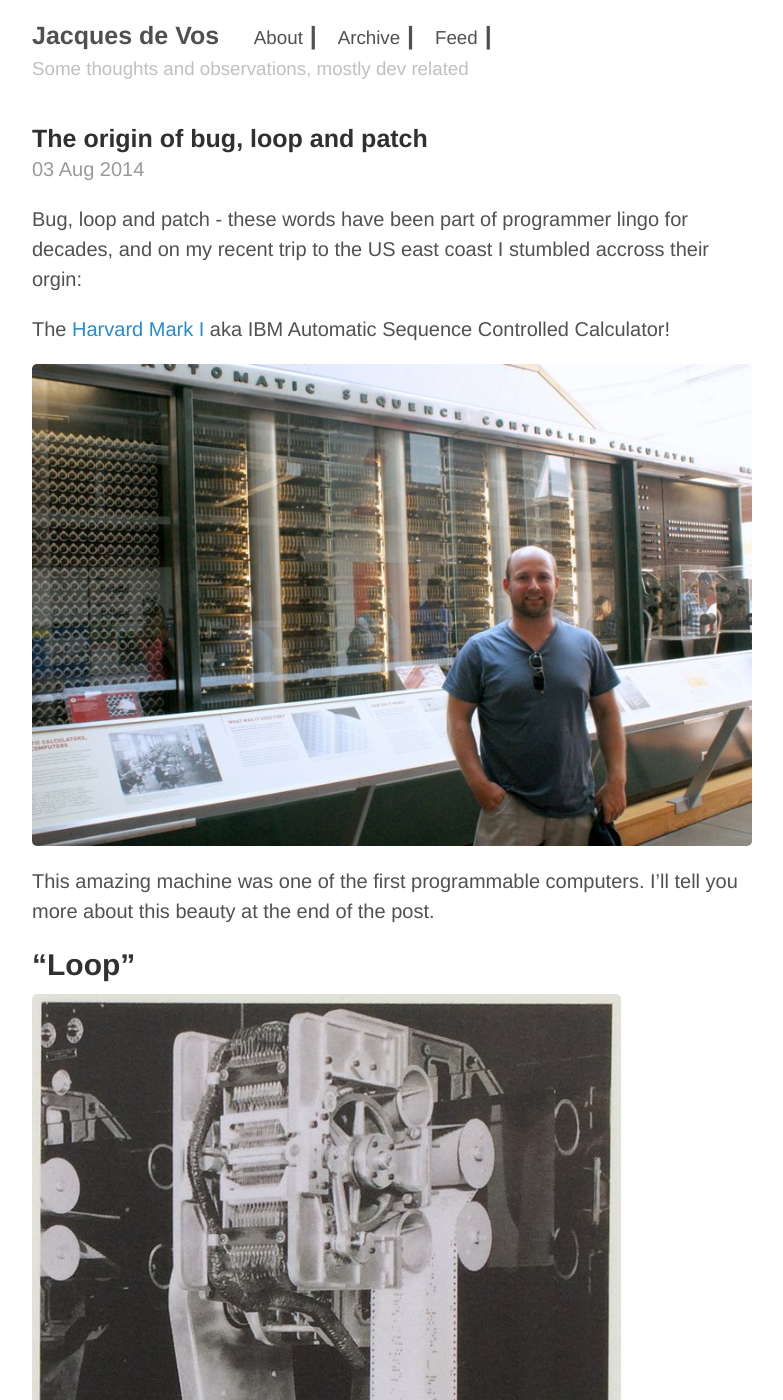
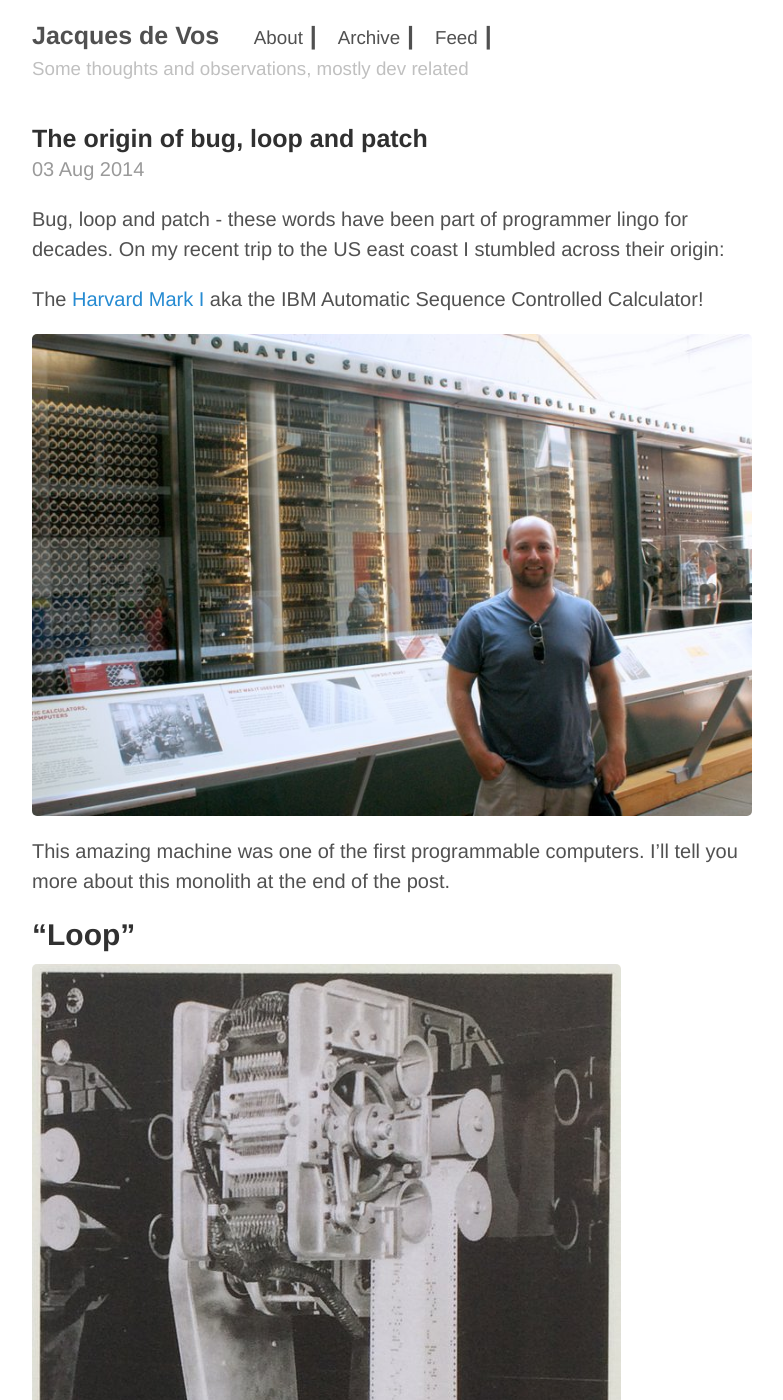
Before and after one commit to jacdevos/jacdevos.github.io.old, a Jekyll site: the page built from _posts/2014-08-03-The_origin_of_bug_loop_and_patch.md, in a window 1280 px wide and 1400 px high. Shown: the whole window, without its empty margins (248-1031 px from the left). Built offline with Jekyll 4.4.1, drawn with Linux system fonts in a browser that asks for light colours; Markdown is read by kramdown in place of the engine named in the settings; some of the changed text lies outside the part shown.

Commit message:
Update 2014-08-03-The_origin_of_bug_loop_and_patch.md

```diff
--- a/_posts/2014-08-03-The_origin_of_bug_loop_and_patch.md
+++ b/_posts/2014-08-03-The_origin_of_bug_loop_and_patch.md
@@ -3,25 +3,25 @@ layout: post
 title: The origin of bug, loop and patch
 ---
 
-Bug, loop and patch - these words have been part of programmer lingo for decades, and on my recent trip to the US east coast I stumbled accross their orgin:
+Bug, loop and patch - these words have been part of programmer lingo for decades. On my recent trip to the US east coast I stumbled across their origin:
 
-The [Harvard Mark I](http://en.wikipedia.org/wiki/Harvard_Mark_I) aka IBM Automatic Sequence Controlled Calculator!
+The [Harvard Mark I](http://en.wikipedia.org/wiki/Harvard_Mark_I) aka the IBM Automatic Sequence Controlled Calculator!
 
 ![The Harvard Mark I]({{ site.url }}/public/marki_and_me.jpg)
 
-This amazing machine was one of the first programmable computers. I'll tell you more about this beauty at the end of the post.
+This amazing machine was one of the first programmable computers. I'll tell you more about this monolith at the end of the post.
 
 ## "Loop"
 
 ![The Harvard Mark I Loop]({{ site.url }}/public/marki_loop.JPG)
 
-The actual mechanical loop. The *program* is a long paper tape with holes punched in and runs in this loop. Conditional branching is not supported (no gotos, jumps); you just have one long *while (true)*.
+The original (mechanical) loop. The *program* is a long paper tape with holes punched in and runs in this loop. Conditional branching is not supported (no gotos, jumps); you just have one long *while (true)*.
 
 ## "Patch"
 
 ![The Harvard Mark I Loop]({{ site.url }}/public/marki_patch.JPG)
 
-An actual patch. A correction is made by literally patching a piece of the tape and punching new holes in. Fix your code with duct tape!
+See the actual patch. A correction is made by literally patching a piece of the tape and punching new holes in. Fix your code with duct tape!
 
 ## "Bug"
 
```
Also changed, not shown: other parts of _posts/2014-08-03-The_origin_of_bug_loop_and_patch.md (+3 -3 lines).
